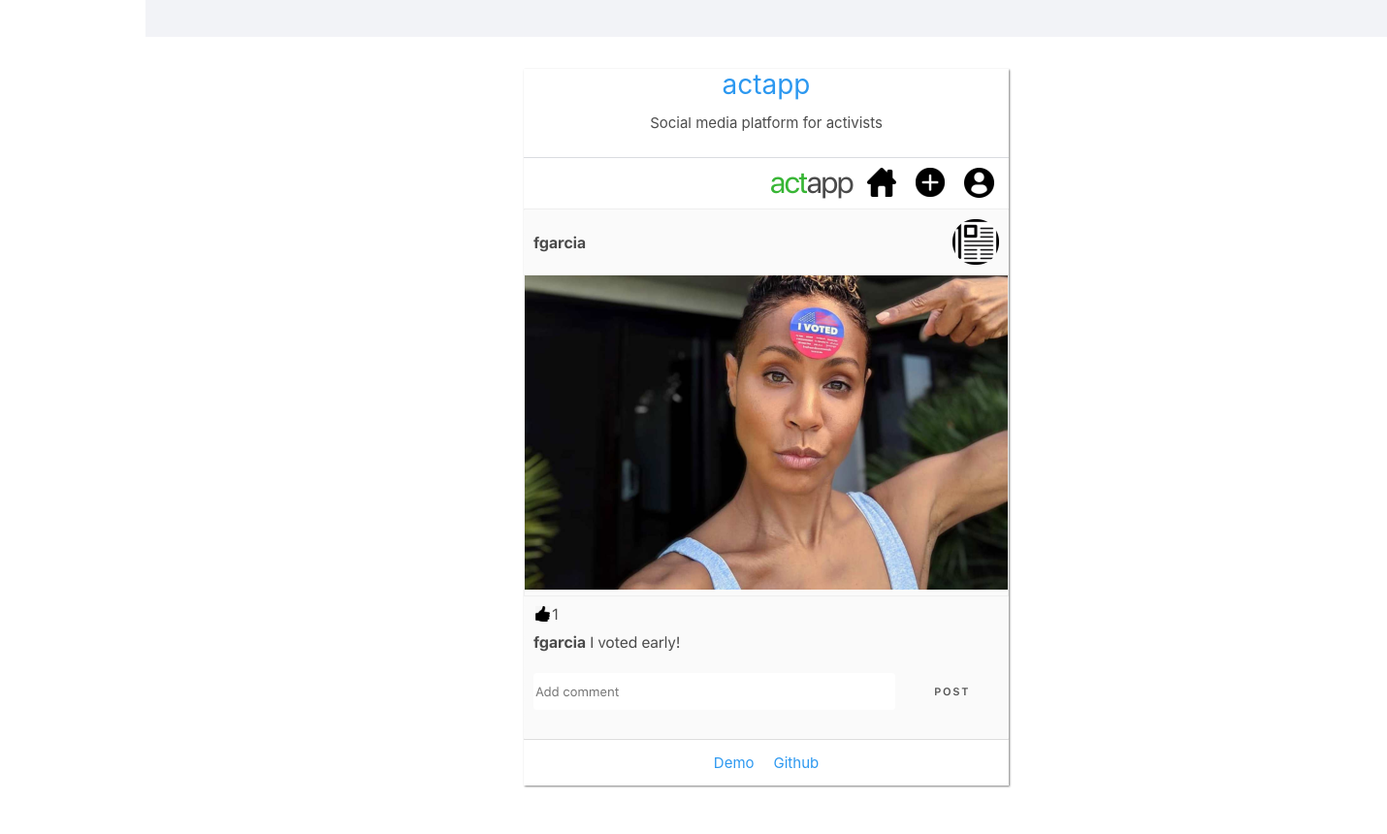
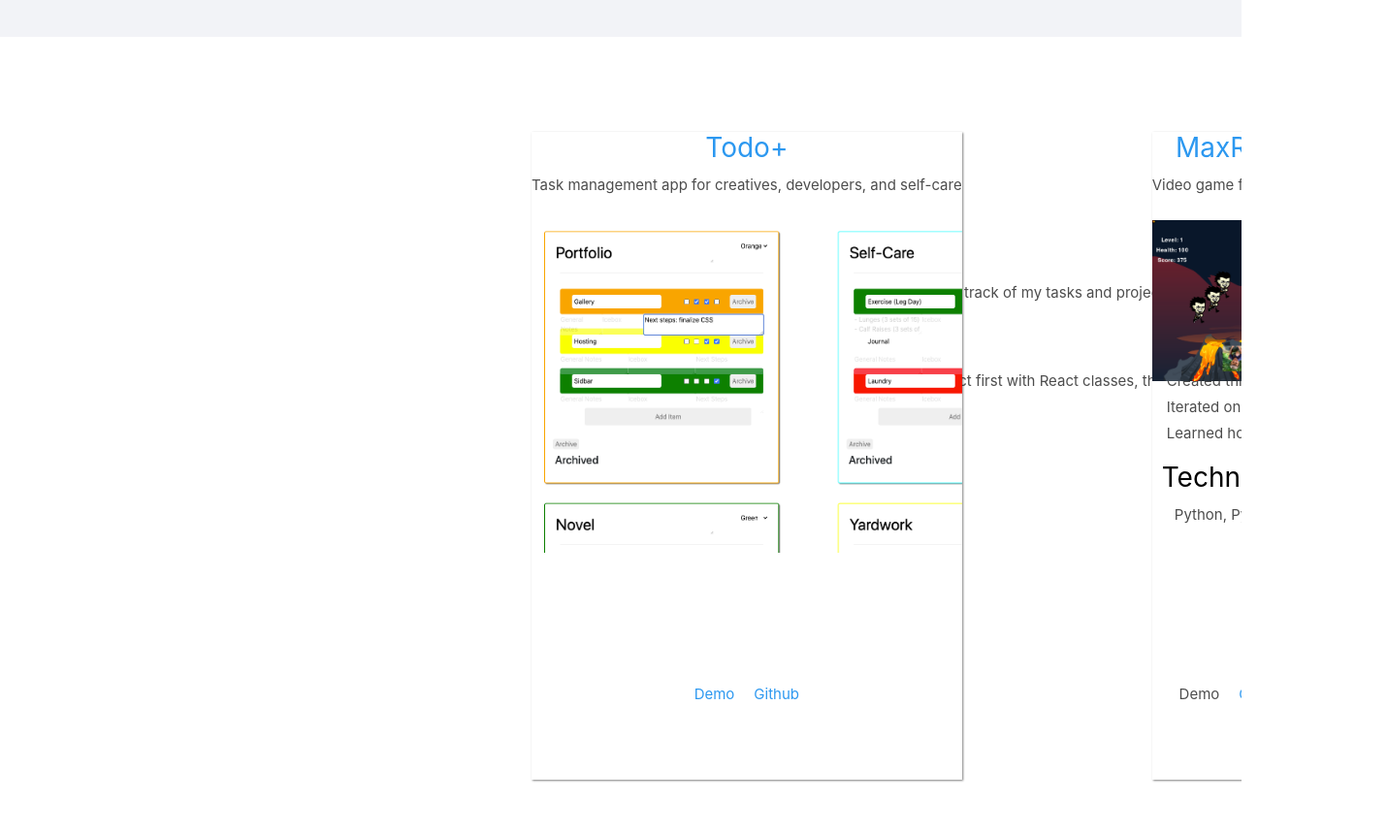
Before and after one commit to dstonem/portfolio, a React (Create React App) app: page / in a window 1280 px wide. Shown: the part 1497-2357 px from the top of the page at 97% size, 1430 px wide, since content can reach past the window. Built offline with nearby package versions, Linux system fonts and the light colour scheme.

Commit message:
css side-scroll implemented

```diff
--- a/src/App.css
+++ b/src/App.css
@@ -250,12 +250,13 @@ ABOUT ME
 }
 
 .skills-container {
-  position:absolute;
-  padding:40px 150px;
-  top:800px;
+  position:relative;
+  padding:40px 0px;
+  /* top:800px; */
   text-align:center;
-  transform: translateX(150px);
-  width:auto;
+  /* transform: translateX(300px); */
+  padding-left:300px;
+  width:100%;
   overflow: hidden;
   background-color: #f2f3f7;
 }
@@ -314,12 +315,18 @@ ABOUT ME
 }
 
 .gallery {
-  width:auto;
-  position:absolute;
-  top:1440px;
-  display:flex;
-  justify-content: space-around;
-  flex-wrap:wrap;
+  width:100%;
+  height:100%;
+  position:relative;
+  /* top:1440px; */
+  display: flex;
+  flex-wrap: nowrap;
+  overflow-x: auto;
+  overflow-x: scroll;
+  overflow-y: hidden;
+  white-space: nowrap;
+  /* transform:translateX(300px); */
+  padding-left: 300px;
 }
 
 .galleryItem {
@@ -328,6 +335,7 @@ ABOUT ME
   margin:10%;
   transition:0.5s;
   transform:translateX(150px);
+  /* display:inline-block; */
 }
 
 .gallery-image-container {
@@ -368,9 +376,25 @@ ABOUT ME
   z-index:-1;
 }
 
+.gallery-item-description ul li {
+  margin-left:-35px;
+}
+
 @media screen and (max-width: 768px) {
   .skills-container {
     transform: translateX(0);
+  }
+
+  .gallery {
+    width:100%;
+    height:100%;
+    position:absolute;
+    top:1440px;
+    transform: translateX(0);
+    padding-left: 0px;
+    display:block;
+    height:auto;
+    overflow-y: visible;
   }
 
   .galleryItem {
--- a/src/components/Gallery.js
+++ b/src/components/Gallery.js
@@ -5,6 +5,42 @@ function Gallery() {
   return (
     <div>
       <div className="gallery" id="portfolio">
+          <GalleryItem
+            imgUrl="todoPlus2.png"
+            title="Todo+"
+            caption="Task management app for creatives, developers, and self-care"
+            href="https://scrimba.com/c/c6WRnDCr"
+            descInspiration="After years of iterating on a system of Google Sheets to keep track of my tasks and projects, I decided to test out my pre-bootcamp React skills by building a smoother, more automated frontend than my spreadsheets. This is the only system that has worked for me, and I plan on building the backend so I can use it."
+            role1="Learned React through video tutorials and created this project first with React classes, then with React hooks"
+            techUsed="JavaScript, React, JSX, ES6"
+            demo="https://scrimba.com/c/c6WRnDCr"
+            github="https://github.com/dstonem/max_run"
+          />
+          <GalleryItem
+            title="MaxRun!"
+            href="https://github.com/dstonem/max_run"
+            caption="Video game for my son"
+            imgUrl="maxrun_screenshot.png"
+            descInspiration="My seven-year-old is obsessed with 'running games' and wanted to see himself as the star of one. I added a blaster to his character's toolkit, but made it impossible to win with the blaster alone - to get through the last level he has to use his kindness power to turn the enemies into friends (*annoyed tone* 'daaaaaaad...')."
+            role1="Created this object-oriented game as a solo project"
+            role2="Iterated on the controls and the algorithm following some rather negative feedback"
+            role3="Learned how to use the PyGame GUI"
+            techUsed="Python, PyGame"
+            github="https://github.com/dstonem/max_run"
+          />
+          <GalleryItem
+            title="Goveri Prototype/Usability Testing Tool"
+            caption="Frontend prototype of actapp"
+            href="https://dstonem.github.io/goveri_prototype_usability_test_tool/"
+            imgUrl="goveri_screenshot.png"
+            descInspiration="Usability testing is an incredibly time consuming part of user experience (UX) research, so with this project I asked the big question, 'How might we automate this later stage of UX research?' and built an app prototype with an attached form to retrieve usability feedback asynchronously."
+            role1="Led three-person remote team through agile development of an app prototype"
+            role2="Constructed majority of frontend programming logic and API calls"
+            role3="Designed usability testing survey"
+            techUsed="Node.js, Express, PostgreSQL, HTML, CSS, JavaScript, Git, GitHub, Ubuntu, AWS"
+            demo="https://dstonem.github.io/goveri_prototype_usability_test_tool/"
+            github="https://github.com/dstonem/goveri_prototype_usability_test_tool"
+          />
           <GalleryItem
             imgUrl="actapp_screenshot.png"
             title="actapp"
@@ -22,40 +58,20 @@ function Gallery() {
             github="https://github.com/dstonem/actapp_MVP"
           />
           <GalleryItem
-          title="Goveri Prototype/Usability Testing Tool"
-          caption="Frontend prototype of actapp"
-          href="https://dstonem.github.io/goveri_prototype_usability_test_tool/"
-          imgUrl="goveri_screenshot.png"
-          descInspiration="Usability testing is an incredibly time consuming part of user experience (UX) research, so with this project I asked the big question, 'How might we automate this later stage of UX research?' and built an app prototype with an attached form to retrieve usability feedback asynchronously."
-          role1="Led three-person remote team through agile development of an app prototype"
-          role2="Constructed majority of frontend programming logic and API calls"
-          role3="Designed usability testing survey"
+            imgUrl="actapp_screenshot.png"
+            title="actapp protest"
+            href="https://actapp.us"
+            caption="Social media platform for activists"
+            descInspiration="Accountability, data, and sustained engagement are what's necessary to shift our culture to one of social, environmental, and political activism. This MVP aims to put everything the user needs to be an active citizen in one place."
+            role1="Led three-person remote team through agile app development"
+            role2="Conducted user experience research to inform design and functionality of app"
+            role3="Built backend architecture"
+            role4="Designed database structure and queries"
+            role5="Created wireframes and designed majority of responsive user interface"
+            role6="Deployed using Amazon Web Services"
             techUsed="Node.js, Express, PostgreSQL, HTML, CSS, JavaScript, Git, GitHub, Ubuntu, AWS"
-          demo="https://dstonem.github.io/goveri_prototype_usability_test_tool/"
-          github="https://github.com/dstonem/goveri_prototype_usability_test_tool"
-        />
-        <GalleryItem
-          title="MaxRun!"
-          href="https://github.com/dstonem/max_run"
-          caption="Video game for my son"
-          imgUrl="maxrun_screenshot.png"
-          descInspiration="My seven-year-old is obsessed with 'running games' and wanted to see himself as the star of one. I added a blaster to his character's toolkit, but made it impossible to win with the blaster alone - to get through the last level he has to use his kindness power to turn the enemies into friends (*annoyed tone* 'daaaaaaad...')."
-          role1="Created this object-oriented game as a solo project"
-          role2="Iterated on the controls and the algorithm following some rather negative feedback"
-          role3="Learned how to use the PyGame GUI"
-          techUsed="Python, PyGame"
-          github="https://github.com/dstonem/max_run"
-        />
-        <GalleryItem
-          imgUrl="todoPlus2.png"
-          title="Todo+"
-          caption="Task management app for creatives, developers, and self-care"
-          href="https://scrimba.com/c/c6WRnDCr"
-          descInspiration="After years of iterating on a system of Google Sheets to keep track of my tasks and projects, I decided to test out my pre-bootcamp React skills by building a smoother, more automated frontend than my spreadsheets. This is the only system that has worked for me, and I plan on building the backend so I can use it."
-          role1="Learned React through video tutorials and created this project first with React classes, then with React hooks"
-          techUsed="JavaScript, React, JSX, ES6"
-          demo="https://scrimba.com/c/c6WRnDCr"
-          github="https://github.com/dstonem/max_run"
+            demo="http://ec2-3-21-76-255.us-east-2.compute.amazonaws.com:4321/login"
+            github="https://github.com/dstonem/actapp_MVP"
           />
         </div>
     </div>
```
Lines whose indentation alone changed are shown as unchanged.
